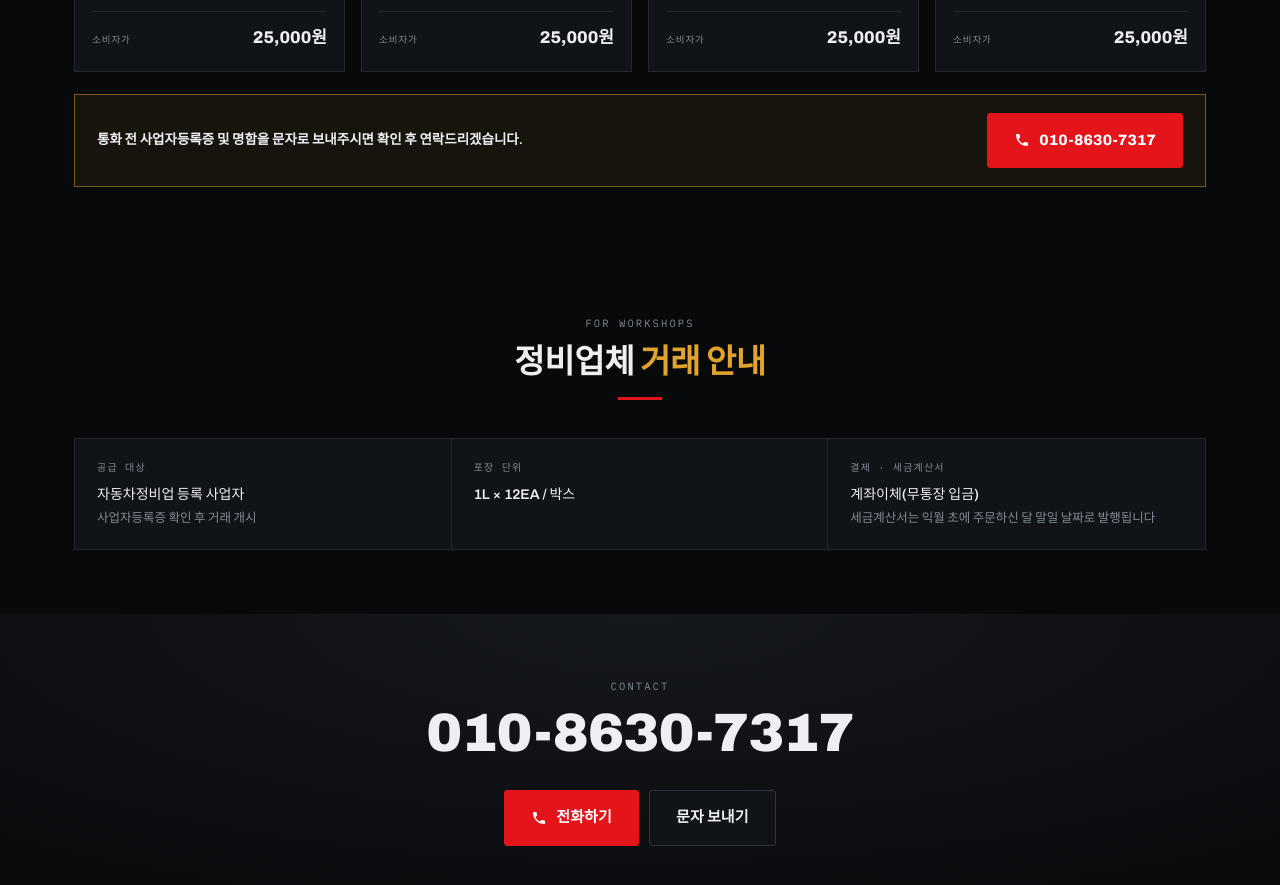
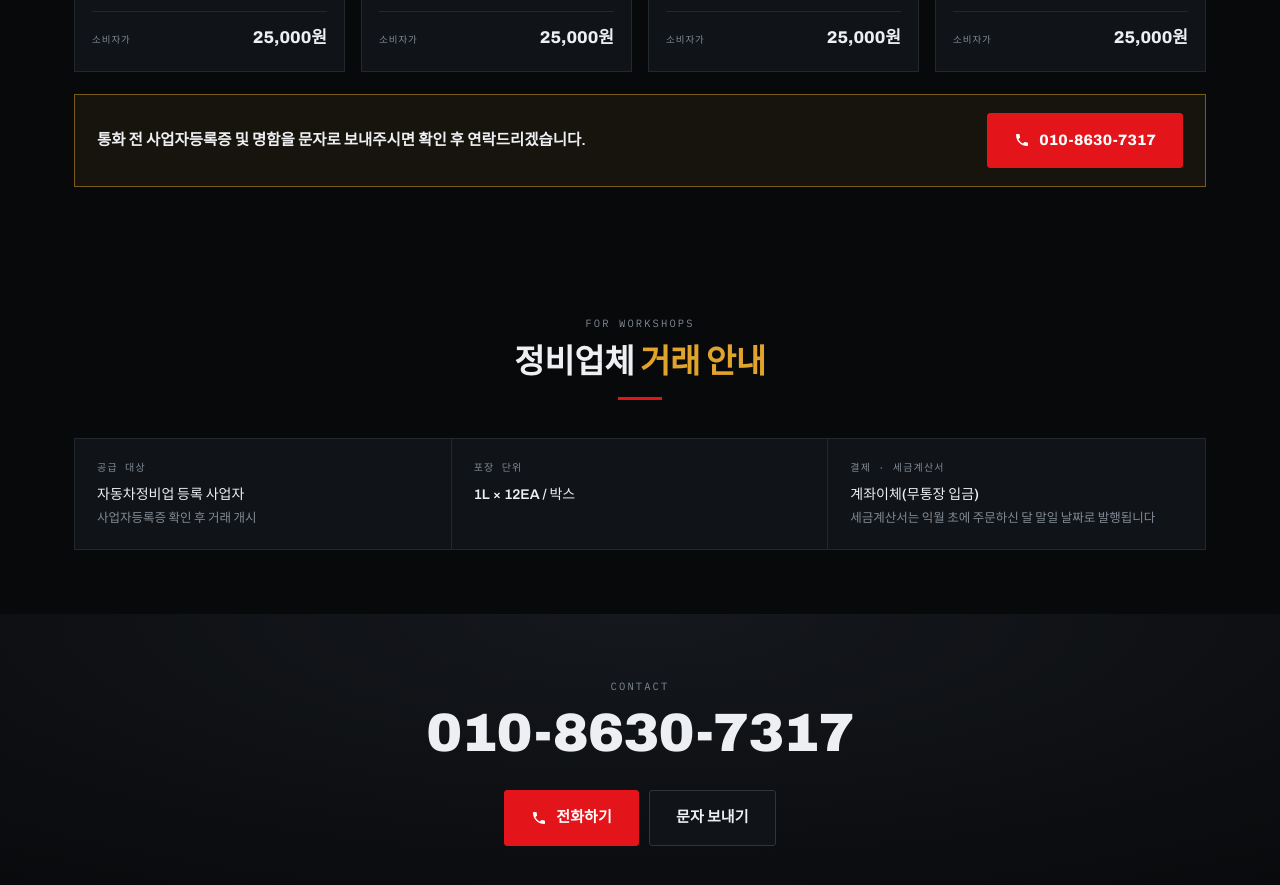
Before and after one commit to khlee7317-sudo/triton-x1-site, a plain HTML site: page index.html in a window 1280 px wide. Shown: the part 1672-2557 px from the top of the page. Drawn offline with Linux system fonts and the light colour scheme; a web font is replaced by a local one.

Commit message:
안내 띠 글자를 키운다
13.5px -> 15.5px. 전화 버튼 옆에서 묻히지 않게 한다.

Co-Authored-By: Claude Opus 5 <noreply@anthropic.com>

```diff
--- a/index.html
+++ b/index.html
@@ -141,7 +141,7 @@ section{padding:64px 0}
 .supply{border:1px solid var(--oil-dim);background:rgba(224,163,44,.07);
   padding:18px 22px;margin-top:22px;display:flex;align-items:center;gap:18px;
   justify-content:space-between;flex-wrap:wrap}
-.supply p{font-size:13.5px;color:var(--fg-2);line-height:1.7}
+.supply p{font-size:15.5px;color:var(--fg-2);line-height:1.7}
 .supply b{color:var(--fg);font-weight:600}
 
 /* ───────── 거래 안내 ───────── */
```
